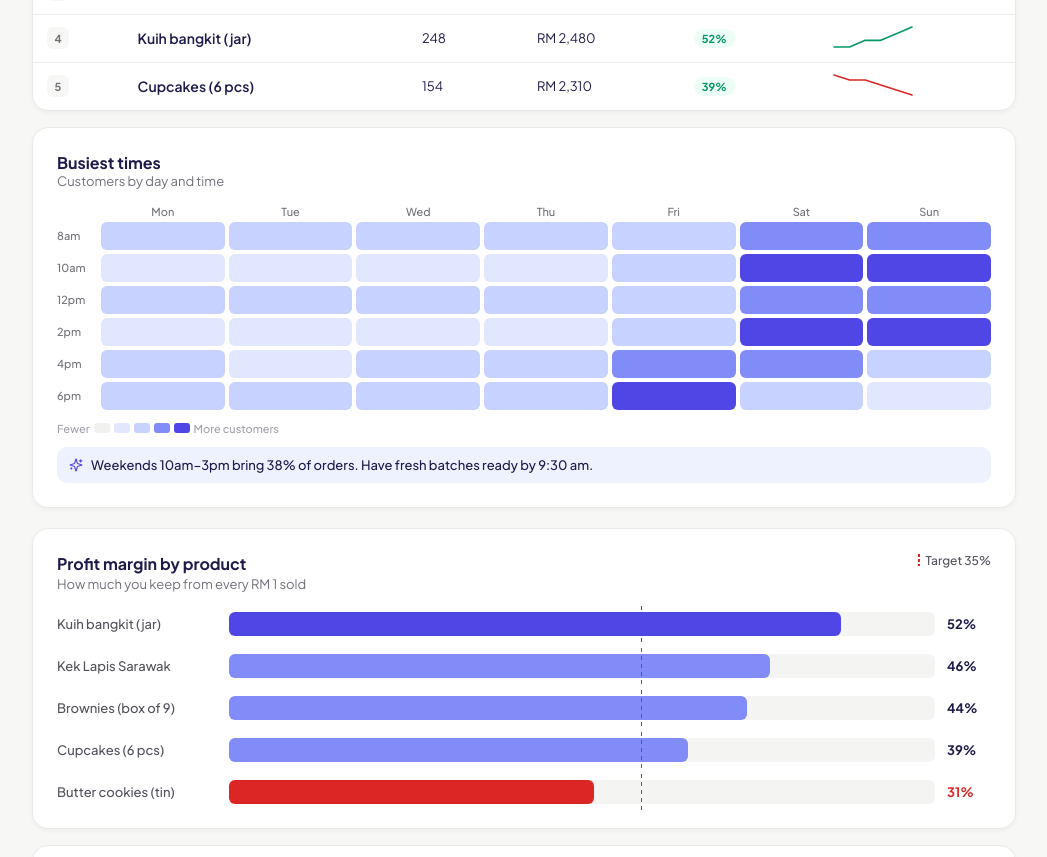
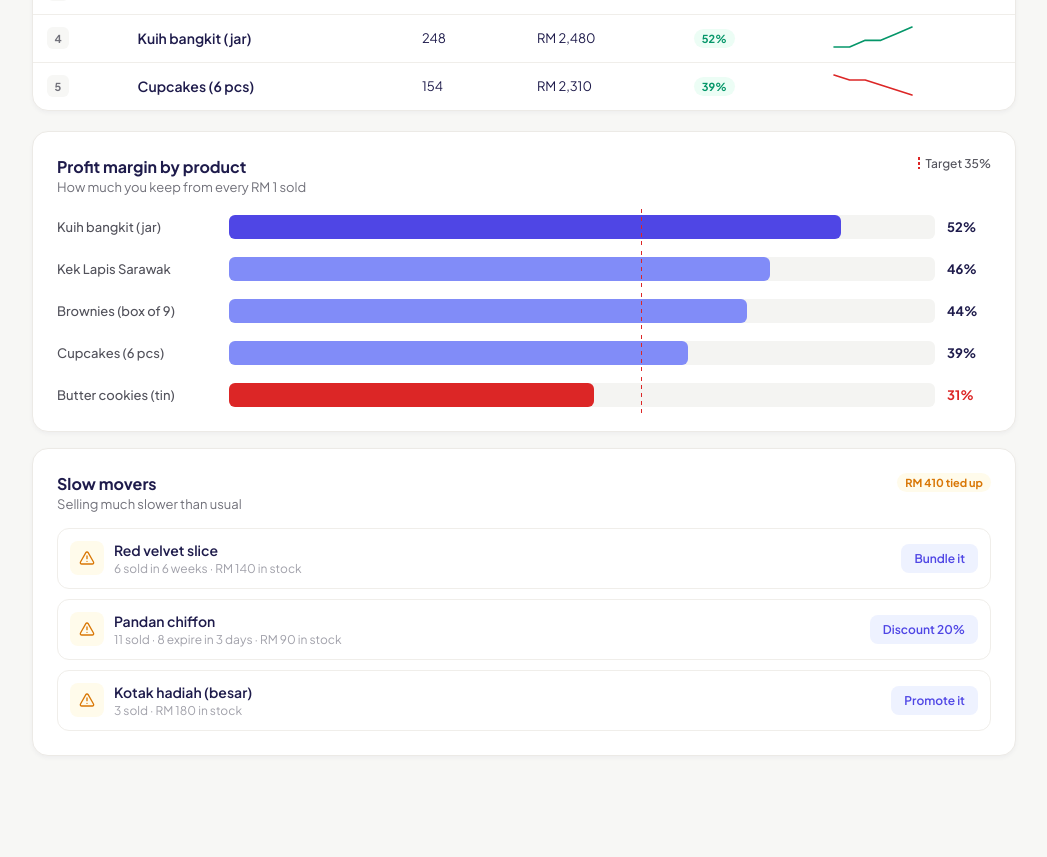
Before and after one commit to jaxononglc/dormathon-four-piece, a React (Vite) app: page /sales in a window 1280 px wide. Shown: the part 1260-2117 px from the top of the page, without its empty margins (232-1279 px from the left). After the commit the page ends 2048 px from the top, so only its background shows below. Built offline with nearby package versions, Linux system fonts and the light colour scheme.

Commit message:
refactor: clean up inventory and dashboard components, remove unused reorder helper

```diff
--- a/src/App.jsx
+++ b/src/App.jsx
@@ -1,7 +1,7 @@
 import { Navigate, Route, Routes } from 'react-router-dom';
 import Sidebar from './components/Sidebar';
 import Dashboard from './pages/Dashboard';
-import { StockCatalog, ReorderHelper } from './pages/Inventory';
+import { StockCatalog } from './pages/Inventory';
 import SalesAnalysis from './pages/SalesAnalysis';
 import Advisor from './pages/Advisor';
 import Settings from './pages/Settings';
@@ -14,7 +14,6 @@ export default function App() {
         <Routes>
           <Route path="/" element={<Dashboard />} />
           <Route path="/inventory" element={<StockCatalog />} />
-          <Route path="/inventory/reorder" element={<ReorderHelper />} />
           <Route path="/sales" element={<SalesAnalysis />} />
           <Route path="/advisor" element={<Advisor />} />
           <Route path="/settings" element={<Settings />} />
--- a/src/components/Sidebar.jsx
+++ b/src/components/Sidebar.jsx
@@ -4,7 +4,7 @@ import { useStore } from '../store/AppStore';
 import { SHOP } from '../data/mockData';
 
 const NAV = [
-  { to: '/', label: 'Overview', icon: LayoutGrid, end: true },
+  { to: '/', label: 'Dashboard', icon: LayoutGrid, end: true },
   { to: '/inventory', label: 'Inventory', icon: Package },
   { to: '/sales', label: 'Sales analysis', icon: LineChart },
   { to: '/advisor', label: 'AI Advisor', icon: Sparkles, badge: 'advisor' },
--- a/src/data/mockData.js
+++ b/src/data/mockData.js
@@ -131,21 +131,6 @@ export const ANALYSIS = {
 };
 export const TOP_PRODUCTS = TOP_PRODUCTS_6W;
 
-// 0–4 intensity, rows = time slots, columns = Mon..Sun.
-export const BUSIEST = {
-  slots: ['8am', '10am', '12pm', '2pm', '4pm', '6pm'],
-  days: ['Mon', 'Tue', 'Wed', 'Thu', 'Fri', 'Sat', 'Sun'],
-  grid: [
-    [2, 2, 2, 2, 2, 3, 3],
-    [1, 1, 1, 1, 2, 4, 4],
-    [2, 2, 2, 2, 2, 3, 3],
-    [1, 1, 1, 1, 2, 4, 4],
-    [2, 1, 2, 2, 3, 3, 2],
-    [2, 2, 2, 2, 4, 2, 1],
-  ],
-  insight: 'Weekends 10am–3pm bring 38% of orders. Have fresh batches ready by 9:30 am.',
-};
-
 export const MARGIN_TARGET = 0.35;
 
 export const SLOW_MOVERS = [
--- a/src/pages/Inventory.jsx
+++ b/src/pages/Inventory.jsx
@@ -1,18 +1,17 @@
 import { useState } from 'react';
-import { NavLink, useSearchParams } from 'react-router-dom';
-import { Package, Truck, AlertTriangle, CircleAlert, Box, Search, Download, Pencil, Trash2, Info, Minus, Plus, Wallet } from 'lucide-react';
+import { useSearchParams } from 'react-router-dom';
+import { AlertTriangle, CircleAlert, Box, Search, Download, Pencil, Trash2, Info, Minus, Plus, Wallet } from 'lucide-react';
 import StatusPill from '../components/StatusPill';
 import StockForm from '../components/StockForm';
 import { ConfirmDialog } from '../components/Modal';
-import { useStore, stockStatus, suggestedQty } from '../store/AppStore';
+import { useStore, stockStatus } from '../store/AppStore';
 import { useToast } from '../store/Toast';
 import { CATEGORIES, TODAY } from '../data/mockData';
-import { downloadCSV, longDate, rm2 } from '../lib/format';
+import { downloadCSV, rm2 } from '../lib/format';
 
 function InventoryShell({ children }) {
-  const { products, reorder, lowCount, outCount, stockValue, retailValue } = useStore();
+  const { products, lowCount, outCount, stockValue, retailValue } = useStore();
   const units = products.reduce((s, p) => s + p.stock, 0);
-  const tab = ({ isActive }) => `tab${isActive ? ' tab--active' : ''}`;
 
   return (
     <div className="page">
@@ -21,13 +20,6 @@ function InventoryShell({ children }) {
           <h1>Stock &amp; inventory</h1>
           <p className="muted">Monitor current quantities, receive incoming stock, and replenish low products.</p>
         </div>
-        <nav className="tabs">
-          <NavLink to="/inventory" end className={tab}><Package size={16} />Stock catalog</NavLink>
-          <NavLink to="/inventory/reorder" className={tab}>
-            <Truck size={16} />Reorder helper
-            {reorder.length > 0 && <span className="count count--amber">{reorder.length}</span>}
-          </NavLink>
-        </nav>
       </header>
 
       <section className="kpis">
@@ -158,7 +150,7 @@ export function StockCatalog() {
         </div>
         <div className="table-foot">
           <span>Showing {rows.length} of {products.length} items</span>
-          <span className="row gap-4"><Info size={14} />Tip: use +/− for quick shelf counts, or the Reorder helper to receive deliveries.</span>
+          <span className="row gap-4"><Info size={14} />Tip: use +/− for quick shelf counts, or ✏️ to log a bigger delivery.</span>
         </div>
       </section>
 
@@ -177,91 +169,3 @@ export function StockCatalog() {
     </InventoryShell>
   );
 }
-
-export function ReorderHelper() {
-  const { reorder, dispatch } = useStore();
-  const toast = useToast();
-  const [qty, setQty] = useState({}); // overrides of the suggested quantity
-  const [generatedAt] = useState(() => new Date());
-
-  const qtyFor = (p) => qty[p.id] ?? suggestedQty(p);
-  const total = reorder.reduce((s, p) => s + qtyFor(p) * p.cost, 0);
-
-  function receive(items) {
-    dispatch({ type: 'receiveMany', items: items.map((p) => ({ id: p.id, qty: qtyFor(p) })) });
-    setQty((q) => {
-      const next = { ...q };
-      items.forEach((p) => delete next[p.id]);
-      return next;
-    });
-    toast(items.length === 1 ? `Received ${qtyFor(items[0])} ${items[0].unit} of ${items[0].name}` : `Received ${items.length} deliveries`);
-  }
-
-  return (
-    <InventoryShell>
-      <section className="card card--pad split">
-        <div>
-          <h2>Purchase order &amp; stock replenishment</h2>
-          <p className="muted">Suggests how much to order so each item gets back to twice its minimum level.</p>
-        </div>
-        <button className="btn btn--primary" disabled={!reorder.length} onClick={() => receive(reorder)}>Receive all</button>
-      </section>
-
-      <section className="card table-card">
-        <div className="card__head card--pad">
-          <div>
-            <h2>Stock reorder requisition</h2>
-            <p className="muted small">Generated {longDate(TODAY)} at {generatedAt.toLocaleTimeString('en-MY', { hour: 'numeric', minute: '2-digit' })}</p>
-          </div>
-          <div className="right">
-            <div className="eyebrow">Estimated reorder cost</div>
-            <div className="big-number">{rm2(total)}</div>
-          </div>
-        </div>
-        <div className="table-scroll">
-          <table className="table">
-            <thead>
-              <tr>
-                <th>Product / SKU</th>
-                <th>Supplier</th>
-                <th className="center">Current</th>
-                <th className="center">Minimum</th>
-                <th className="center">Order qty</th>
-                <th className="right">Estimated cost</th>
-                <th className="right">Actions</th>
-              </tr>
-            </thead>
-            <tbody>
-              {reorder.length === 0 && <tr><td colSpan={7} className="empty">🎉 Everything is above its minimum level. Nothing to reorder.</td></tr>}
-              {reorder.map((p) => (
-                <tr key={p.id} className={`row--${stockStatus(p)}`}>
-                  <td>
-                    <div className="cell-title">{p.name}</div>
-                    <div className="cell-sub"><span className="sku">{p.sku}</span></div>
-                  </td>
-                  <td className="small">{p.supplier}</td>
-                  <td className="center"><span className={`qty qty--${stockStatus(p)}`}>{p.stock}</span> <small className="muted">{p.unit}</small></td>
-                  <td className="center muted">{p.min}</td>
-                  <td className="center">
-                    <div className="stepper stepper--sm stepper--active">
-                      <button onClick={() => setQty({ ...qty, [p.id]: Math.max(1, qtyFor(p) - 1) })} aria-label="Order less"><Minus size={12} /></button>
-                      <input
-                        inputMode="numeric"
-                        value={qtyFor(p)}
-                        onChange={(e) => setQty({ ...qty, [p.id]: Math.max(1, Number(e.target.value.replace(/\D/g, '')) || 1) })}
-                        aria-label={`Order quantity for ${p.name}`}
-                      />
-                      <button onClick={() => setQty({ ...qty, [p.id]: qtyFor(p) + 1 })} aria-label="Order more"><Plus size={12} /></button>
-                    </div>
-                  </td>
-                  <td className="right strong">{rm2(qtyFor(p) * p.cost)}</td>
-                  <td className="right"><button className="btn btn--primary btn--sm" onClick={() => receive([p])}>Receive</button></td>
-                </tr>
-              ))}
-            </tbody>
-          </table>
-        </div>
-      </section>
-    </InventoryShell>
-  );
-}
--- a/src/pages/SalesAnalysis.jsx
+++ b/src/pages/SalesAnalysis.jsx
@@ -5,11 +5,10 @@ import KpiCard from '../components/KpiCard';
 import { LineChart, Sparkline } from '../components/Charts';
 import { useStore } from '../store/AppStore';
 import { useToast } from '../store/Toast';
-import { ANALYSIS, TOP_PRODUCTS, BUSIEST, MARGIN_TARGET, SLOW_MOVERS, SHOP } from '../data/mockData';
+import { ANALYSIS, TOP_PRODUCTS, MARGIN_TARGET, SLOW_MOVERS, SHOP } from '../data/mockData';
 import { downloadCSV, pct, rm, rm2, signedPct } from '../lib/format';
 
 const SORTS = { revenue: 'Revenue', units: 'Units', margin: 'Margin' };
-const HEAT = ['#f1f1ef', '#e0e7ff', '#c7d2fe', '#818cf8', '#4f46e5'];
 
 export default function SalesAnalysis() {
   const { productsById } = useStore();
@@ -117,8 +116,7 @@ export default function SalesAnalysis() {
         <LineChart labels={a.trend.map((t) => t.label)} current={a.trend.map((t) => t.value)} previous={a.previous} />
       </section>
 
-      <div className="grid-2">
-        <section className="card table-card">
+      <section className="card table-card">
           <div className="card__head card--pad">
             <div>
               <h3>Top products</h3>
@@ -150,23 +148,6 @@ export default function SalesAnalysis() {
             </tbody>
           </table>
         </section>
-
-        <section className="card card--pad">
-          <h3>Busiest times</h3>
-          <p className="muted small">Customers by day and time</p>
-          <div className="heatmap">
-            <span />
-            {BUSIEST.days.map((d) => <span key={d} className="heatmap__day">{d}</span>)}
-            {BUSIEST.grid.map((row, r) => (
-              <Row key={r} label={BUSIEST.slots[r]} row={row} />
-            ))}
-          </div>
-          <div className="heat-legend">
-            Fewer {HEAT.map((c) => <i key={c} style={{ background: c }} />)} More customers
-          </div>
-          <div className="insight"><Sparkles size={14} />{BUSIEST.insight}</div>
-        </section>
-      </div>
 
       <div className="grid-2">
         <section className="card card--pad">
@@ -228,12 +209,3 @@ export default function SalesAnalysis() {
     </div>
   );
 }
-
-function Row({ label, row }) {
-  return (
-    <>
-      <span className="heatmap__slot">{label}</span>
-      {row.map((v, i) => <span key={i} className="heatmap__cell" style={{ background: HEAT[v] }} title={`${label}: ${['very quiet', 'quiet', 'normal', 'busy', 'very busy'][v]}`} />)}
-    </>
-  );
-}
--- a/src/store/AppStore.jsx
+++ b/src/store/AppStore.jsx
@@ -38,13 +38,6 @@ function reducer(state, action) {
           p.id === action.id ? { ...p, stock: Math.max(0, p.stock + action.delta) } : p
         ),
       };
-    case 'receiveMany': {
-      const byId = Object.fromEntries(action.items.map((i) => [i.id, i.qty]));
-      return {
-        ...state,
-        products: state.products.map((p) => (byId[p.id] ? { ...p, stock: p.stock + byId[p.id] } : p)),
-      };
-    }
     case 'saveSales': {
       // Replace the day's record and move stock by the difference, so editing
       // an already-saved day never double-counts.
--- a/src/styles/app.css
+++ b/src/styles/app.css
@@ -98,7 +98,7 @@ hr { border: 0; border-top: 1px solid var(--border); margin: 20px 0; }
 .shop-card--lg { background: none; padding: 0; }
 
 /* ===== Page ===== */
-.page { padding: 32px; display: flex; flex-direction: column; gap: 20px; max-width: 1320px; }
+.page { padding: 32px; display: flex; flex-direction: column; gap: 20px; }
 .page--with-panel { display: grid; grid-template-columns: minmax(0, 1fr) 380px; padding: 0; gap: 0; max-width: none; min-height: 100vh; }
 .page__main { padding: 32px; display: flex; flex-direction: column; gap: 20px; min-width: 0; }
 .topbar { display: flex; align-items: center; justify-content: space-between; gap: 16px; flex-wrap: wrap; }
@@ -152,7 +152,6 @@ hr { border: 0; border-top: 1px solid var(--border); margin: 20px 0; }
 }
 .search:focus-within { border-color: var(--indigo); box-shadow: 0 0 0 3px rgba(79, 70, 229, 0.12); }
 .search input { flex: 1; border: 0; outline: 0; padding: 10px 0; font-size: 14px; background: transparent; color: var(--ink); min-width: 0; }
-.search--sm { width: 220px; flex: none; }
 .checkbox { display: flex; align-items: center; gap: 8px; font-size: 14px; font-weight: 500; color: var(--text); white-space: nowrap; cursor: pointer; }
 .checkbox input { width: 16px; height: 16px; accent-color: var(--indigo); }
 
@@ -355,11 +354,6 @@ hr { border: 0; border-top: 1px solid var(--border); margin: 20px 0; }
 .stepper--sm.stepper--active input { width: 52px; background: #fff; }
 
 /* ===== Inventory ===== */
-.tabs { display: flex; gap: 2px; padding: 4px; background: rgba(226, 232, 240, 0.8); border-radius: 12px; }
-.tab { display: inline-flex; align-items: center; gap: 8px; padding: 6px 14px; border-radius: 8px; font-size: 14px; font-weight: 500; color: #475569; text-decoration: none; }
-.tab--active { background: #fff; color: var(--ink); box-shadow: 0 1px 2px rgba(15, 23, 42, 0.08); }
-.count { font-size: 10px; font-weight: 700; padding: 0 6px; border-radius: 999px; line-height: 16px; }
-.count--amber { background: #fef3c7; color: #92400e; }
 .filters { display: flex; align-items: center; gap: 10px; padding: 16px; flex-wrap: wrap; }
 .filters .search { min-width: 240px; }
 .big-number { font-size: 24px; font-weight: 800; color: var(--indigo); }
@@ -372,12 +366,6 @@ hr { border: 0; border-top: 1px solid var(--border); margin: 20px 0; }
 .grid-2--even { grid-template-columns: 1fr 1fr; gap: 12px; }
 .rank { width: 22px; height: 22px; border-radius: 6px; background: var(--bg); color: var(--muted); font-size: 11px; font-weight: 700; display: inline-grid; place-items: center; }
 .rank--first { background: var(--ink); color: #fff; }
-.heatmap { display: grid; grid-template-columns: 40px repeat(7, 1fr); gap: 4px; margin: 16px 0 12px; }
-.heatmap__day { text-align: center; font-size: 11px; font-weight: 500; color: var(--muted); }
-.heatmap__slot { font-size: 11px; font-weight: 500; color: var(--muted); align-self: center; }
-.heatmap__cell { height: 28px; border-radius: 6px; }
-.heat-legend { display: flex; align-items: center; gap: 4px; font-size: 11px; font-weight: 500; color: var(--light); }
-.heat-legend i { width: 16px; height: 10px; border-radius: 3px; }
 .margins { display: flex; flex-direction: column; gap: 18px; padding-top: 4px; }
 .margin-row { display: grid; grid-template-columns: 160px 1fr 44px; align-items: center; gap: 12px; font-size: 13px; }
 .margin-row__name { color: var(--text); font-weight: 500; }
@@ -483,3 +471,4 @@ hr { border: 0; border-top: 1px solid var(--border); margin: 20px 0; }
   .sales-totals { display: none; }
   .budget { grid-template-columns: 1fr; }
 }
+td.center .cell-sub { justify-content: center; }
```
Also changed, not shown: src/pages/Dashboard.jsx (+2 -13 lines), src/lib/advisor.js.
